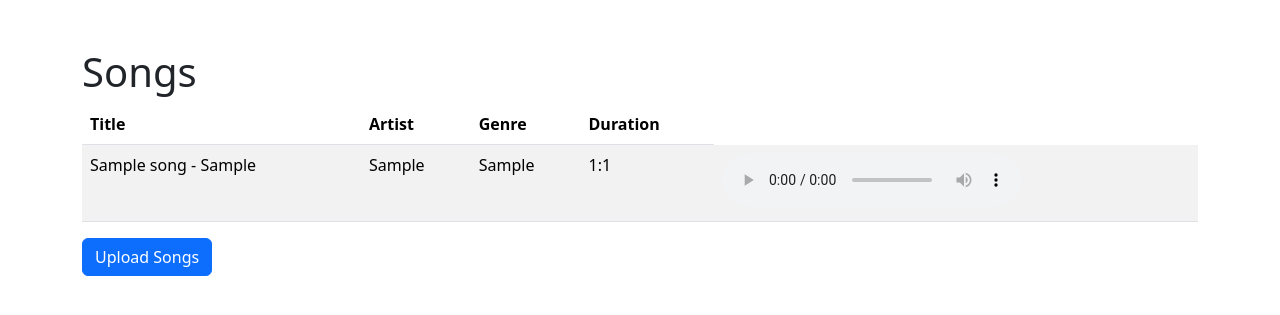
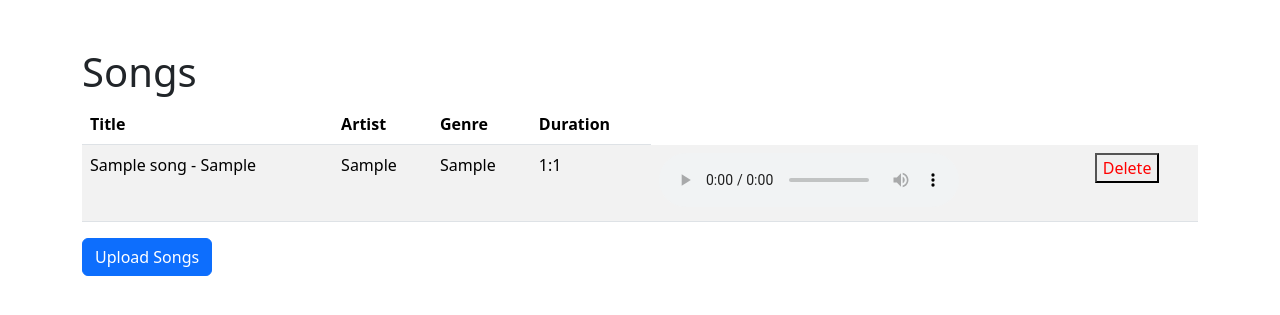
Before and after one commit to CS4300-CS5300-FA26/team-7, a Django app: page /song_list/ in a window 1280 px wide. Shown: the part 72-387 px from the top of the page. Run offline with Django 5.2, Linux system fonts and the light colour scheme; a user stored in the database is signed in; tables that the repository leaves empty hold one stand-in row (values such as "Sample post").

Commit message:
Added delete button

```diff
--- a/crate/templates/crate/song_list.html
+++ b/crate/templates/crate/song_list.html
@@ -34,11 +34,18 @@
 							<td>{{ song.minutes }}:{{ song.seconds }} </td>
 							<td>
 								<div>
-								<audio controls>
-									<source src="{{ song.audio_file.url }}" type="audio/mpeg">
-									Your browser does not support the audio element.
-								</audio>
+									<audio controls>
+										<source src="{{ song.audio_file.url }}" type="audio/mpeg">
+										Your browser does not support the audio element.
+									</audio>
 								</div>
+							</td>
+							<td>
+            					<form action="{% url 'song_delete' song.id %}" method="POST" onsubmit="return confirm('Are you sure you want to delete &quot;{{ song.title }}&quot;?');">
+									{% csrf_token %}
+					                <button type="submit" style="color: red; cursor: pointer;">Delete</button>
+
+								</form>
 							</td>
 						</tr>
 						{% endif %}
--- a/crate/tests.py
+++ b/crate/tests.py
@@ -304,6 +304,7 @@ class SongListViewTests(TestCase):
         self.assertContains(response, "Africa")
         self.assertNotContains(response, "No songs are currently available.")
 
+
     def test_song_content_is_html_escaped(self):
         audio = SimpleUploadedFile("test.mp3", b"fake audio bytes", content_type="audio/mpeg")
         Song.objects.create(title="<script>alert(1)</script>", artist="X", audio_file=audio)
--- a/crate/views.py
+++ b/crate/views.py
@@ -1,6 +1,7 @@
-from django.shortcuts import render, redirect
+from django.shortcuts import render, redirect, get_object_or_404
 from django.contrib.auth import login
 from django.contrib.auth.forms import UserCreationForm
+from django.views.decorators.http import require_POST
 from crate.models import Song
 from .forms import SongForm
 import mutagen
@@ -65,3 +66,10 @@ def upload_song(request):
     else:
         form = SongForm()
     return render(request, 'crate/upload_song.html', {'form': form})
+
+@login_required
+@require_POST
+def song_delete(request, id):
+    song = get_object_or_404(Song, id=id)
+    song.delete()
+    return redirect('song_list')
--- a/crateproject/urls.py
+++ b/crateproject/urls.py
@@ -27,6 +27,7 @@ urlpatterns = [
     path('admin/', admin.site.urls),
     # leaving as main page until we make a dedicated page for home
     path('song_list/', views.song_list, name='song_list'),
+    path('songs/<int:id>/delete/', views.song_delete, name='song_delete'),
     path('recommendations/', views.recommendations, name='recommendations'),
     path('playlists/', views.playlists, name='playlists'),
     path('my_account/', views.my_account, name='my_account'),
```
